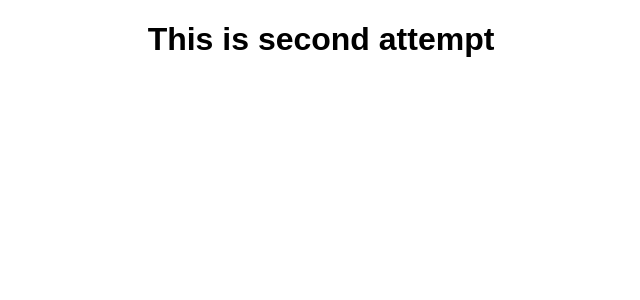
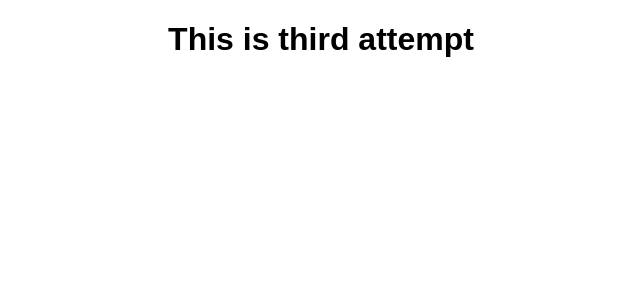
Before and after one commit to erprtkjn/react-complete-guide, a React (Create React App) app: page / in a window 1280 px wide. Shown: the top 300 px of the page, without its empty margins (319-959 px from the left). Built offline with nearby package versions, Linux system fonts and the light colour scheme.

Commit message:
third attempt

```diff
--- a/src/App.js
+++ b/src/App.js
@@ -6,7 +6,7 @@ class App extends Component {
   render() {
     return (
       <div className="App">
-        <h1>This is second attempt</h1>
+        <h1>This is third attempt</h1>
       </div>
     );
   }
```
